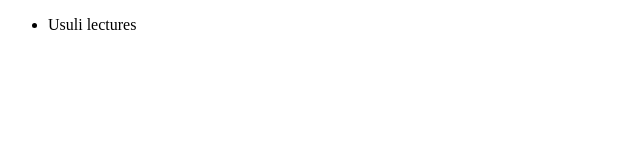
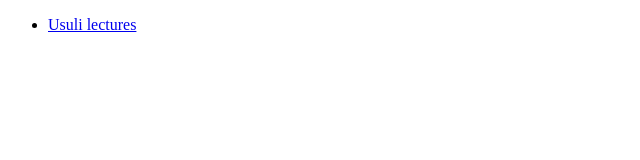
Before and after one commit to rwxnur/rwxnur.github.io, a plain HTML site: page index.html in a window 1280 px wide. Shown: the whole page, without its empty margins (0-640 px from the left). Drawn offline with Linux system fonts and the light colour scheme.

Commit message:
Update index.html

```diff
--- a/index.html
+++ b/index.html
@@ -7,7 +7,7 @@
 </head>
 <body>
     <ul>
-        <li><a src="usuli.html">Usuli lectures</a></li>
+        <li><a href="usuli.html">Usuli lectures</a></li>
     </ul>
 </body>
 </html>
```
